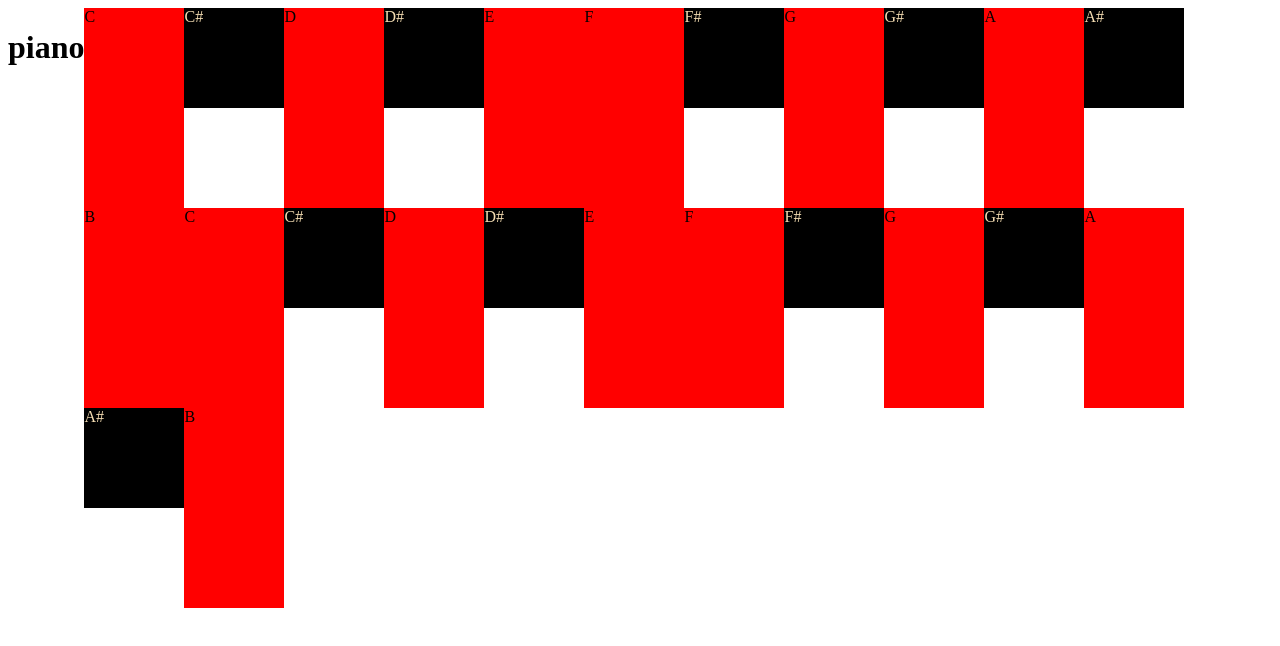
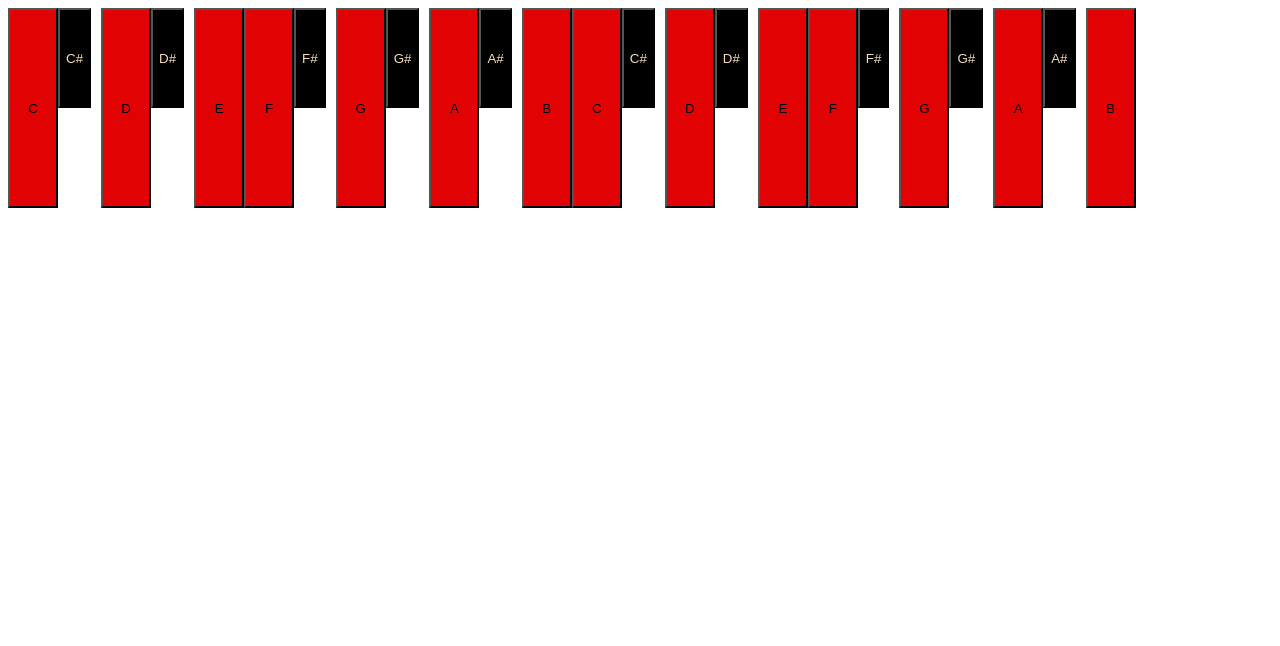
Before and after one commit to lysgut/CDEFGABC, a plain HTML site: page index.html in a window 1280 px wide. Drawn offline with Linux system fonts and the light colour scheme.

Commit message:
piano forma

```diff
--- a/index.html
+++ b/index.html
@@ -7,32 +7,32 @@
     <link rel="stylesheet" href="style/style.css">
 </head>
 <body>
-    <h1>piano</h1>
+
 <div class="containerN">
-    <div class="rectangulo">C</div>
-    <div class="rectangulol">C#</div>
-    <div class="rectangulo">D</div>
-    <div class="rectangulol">D#</div>
-    <div class="rectangulo">E</div>
-    <div class="rectangulo">F</div>
-    <div class="rectangulol">F#</div>
-    <div class="rectangulo">G</div>
-    <div class="rectangulol">G#</div>
-    <div class="rectangulo">A</div>
-    <div class="rectangulol">A#</div>
-    <div class="rectangulo">B</div>
-    <div class="rectangulo">C</div>
-    <div class="rectangulol">C#</div>
-    <div class="rectangulo">D</div>
-    <div class="rectangulol">D#</div>
-    <div class="rectangulo">E</div>
-    <div class="rectangulo">F</div>
-    <div class="rectangulol">F#</div>
-    <div class="rectangulo">G</div>
-    <div class="rectangulol">G#</div>
-    <div class="rectangulo">A</div>
-    <div class="rectangulol">A#</div>
-    <div class="rectangulo">B</div>
+    <button class="blancas">C</button>
+    <button class="negras">C#</button>
+    <button class="blancas">D</button>
+    <button class="negras">D#</button>
+    <button class="blancas">E</button>
+    <button class="blancas">F</button>
+    <button class="negras">F#</button>
+    <button class="blancas">G</button>
+    <button class="negras">G#</button>
+    <button class="blancas">A</button>
+    <button class="negras">A#</button>
+    <button class="blancas">B</button>
+    <button class="blancas">C</button>
+    <button class="negras">C#</button>
+    <button class="blancas">D</button>
+    <button class="negras">D#</button>
+    <button class="blancas">E</button>
+    <button class="blancas">F</button>
+    <button class="negras">F#</button>
+    <button class="blancas">G</button>
+    <button class="negras">G#</button>
+    <button class="blancas">A</button>
+    <button class="negras">A#</button>
+    <button class="blancas">B</button>
 </div>
 
     <script src="script/script.js"></script>
--- a/style/style.css
+++ b/style/style.css
@@ -1,23 +1,23 @@
 body {
   display: flex;
-  justify-content: flex-start; /* Alinear los elementos al inicio del contenedor */
 }
 
 .containerN {
   display: flex;
-  flex-wrap: wrap; /* Esto permitirá que los rectángulos se coloquen en varias filas */
+  flex-wrap: wrap; /* Permitir que los elementos se coloquen en varias filas */
 }
 
-.rectangulo {
-  width: 100px;
+.blancas {
   height: 200px;
-  background: red;
-
+  width: 50px;
+  background: rgb(225, 3, 3);
 }
 
-.rectangulol {
-    width: 100px;
-    height: 100px;
-    background: black;
-   color: wheat;
-  }
+.negras {
+  z-index: 1;
+  height: 100px;
+  background: black;
+  color: wheat;
+  margin-right: 10px; /* Ajustar el margen derecho para separar las cajas negras */
+  margin-bottom: 10px; /* Ajustar el margen inferior para separar las cajas negras */
+}
```
Also changed, not shown: readme.md.
